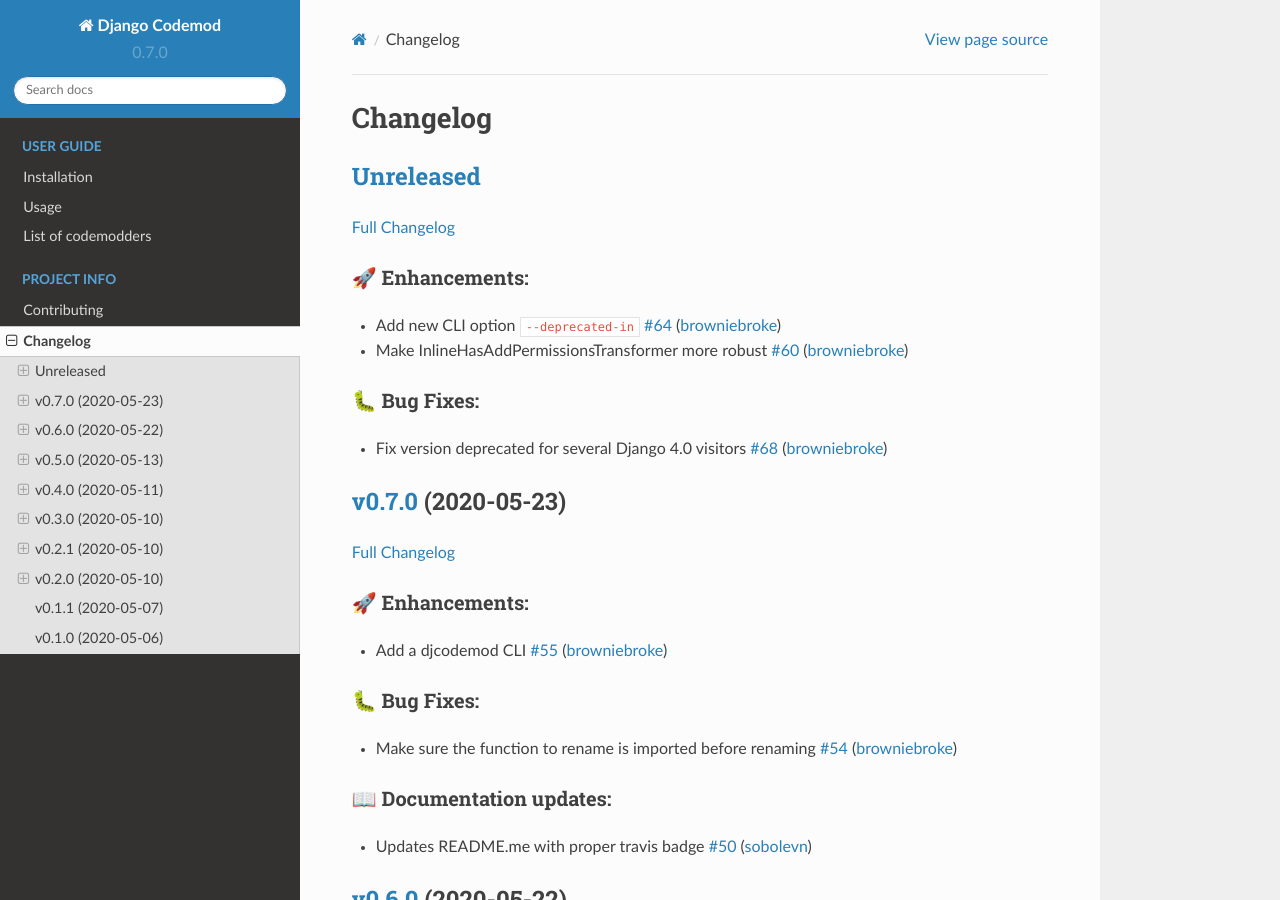
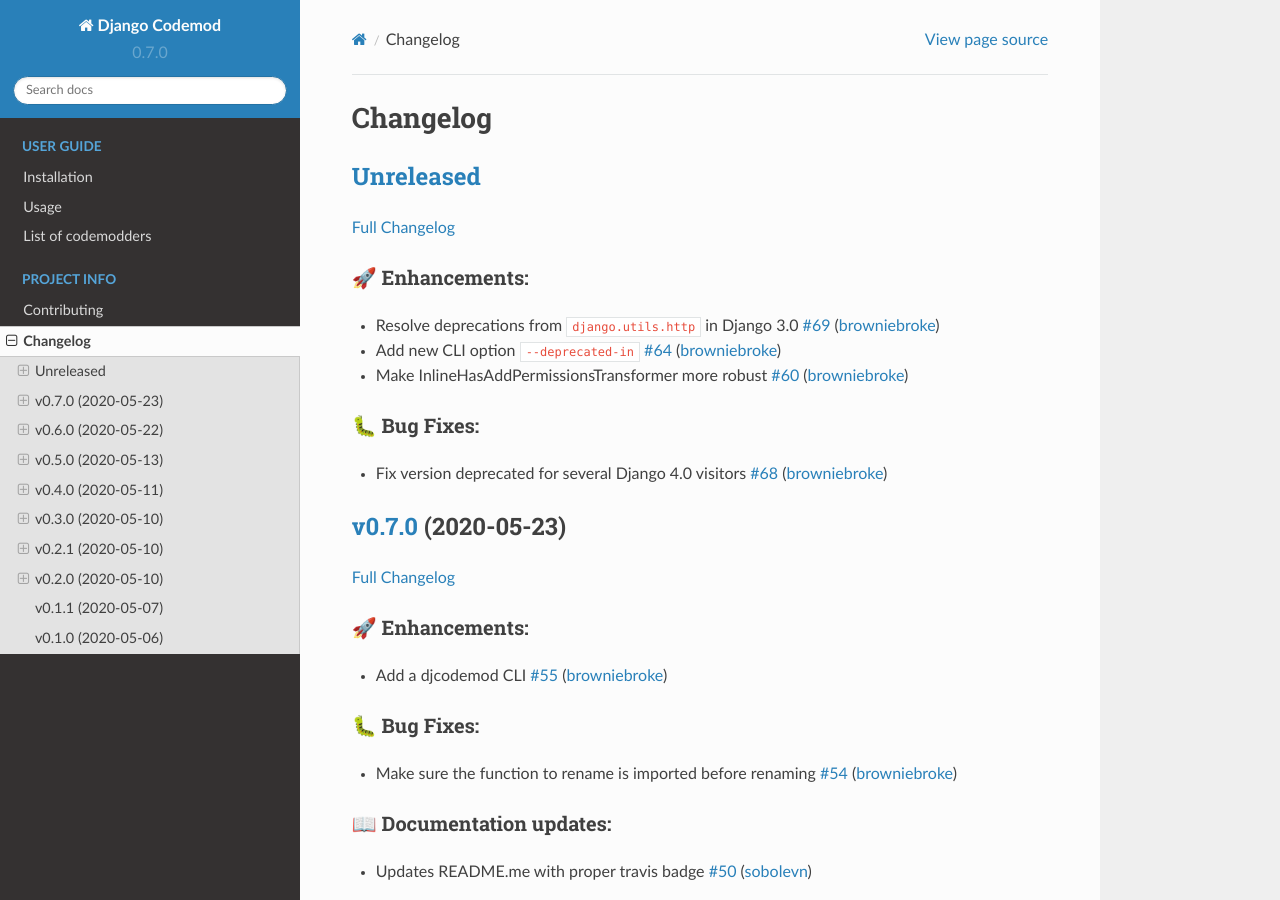
Before and after one commit to browniebroke/django-codemod, a Sphinx documentation site: the page built from docs/changelog.md, in a window 1280 px wide and 900 px high. Built offline with Sphinx 7.4.7 and the Read the Docs theme 2.0.0, drawn with Linux system fonts in a browser that asks for light colours.

Commit message:
Update Changelog

```diff
--- a/docs/changelog.md
+++ b/docs/changelog.md
@@ -6,6 +6,7 @@
 
 ### 🚀 Enhancements:
 
+- Resolve deprecations from `django.utils.http` in Django 3.0 [\#69](https://github.com/browniebroke/django-codemod/pull/69) ([browniebroke](https://github.com/browniebroke))
 - Add new CLI option `--deprecated-in` [\#64](https://github.com/browniebroke/django-codemod/pull/64) ([browniebroke](https://github.com/browniebroke))
 - Make InlineHasAddPermissionsTransformer more robust [\#60](https://github.com/browniebroke/django-codemod/pull/60) ([browniebroke](https://github.com/browniebroke))
 
```
Also changed, not shown: CHANGELOG.md (+1 -0 lines).
